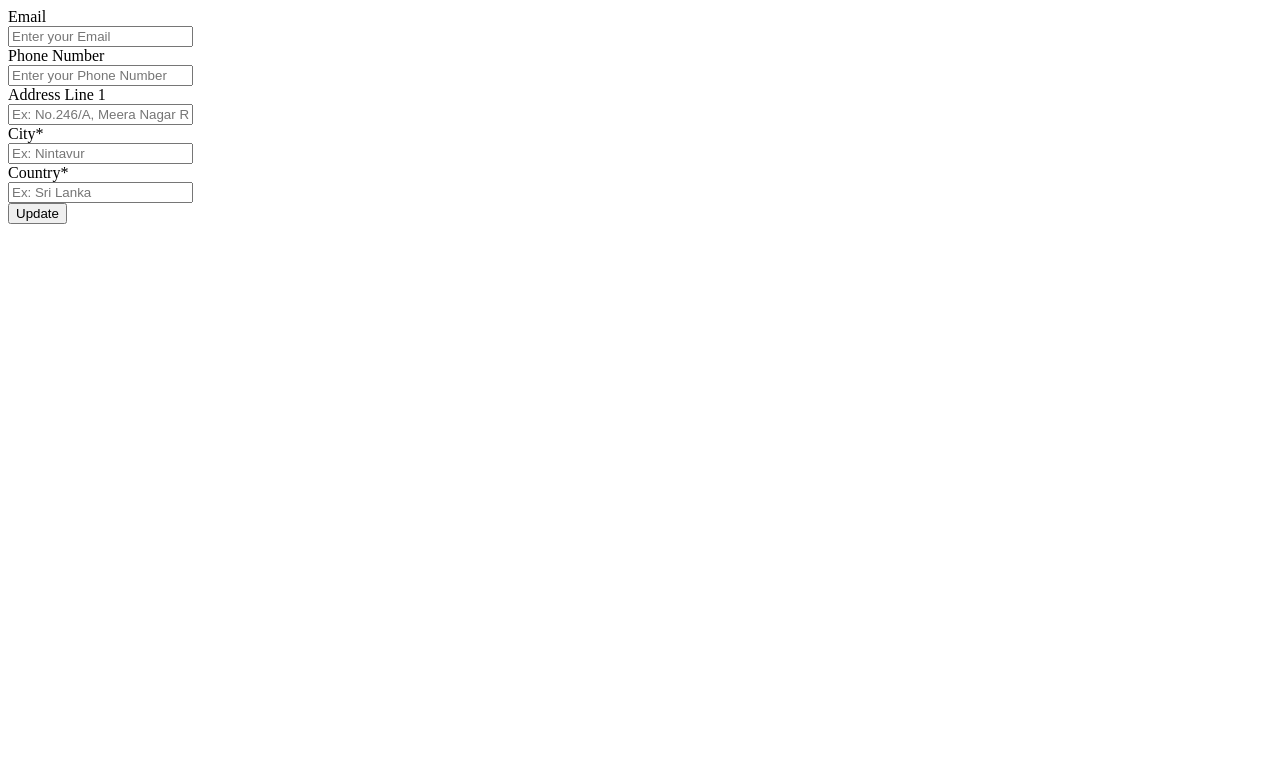
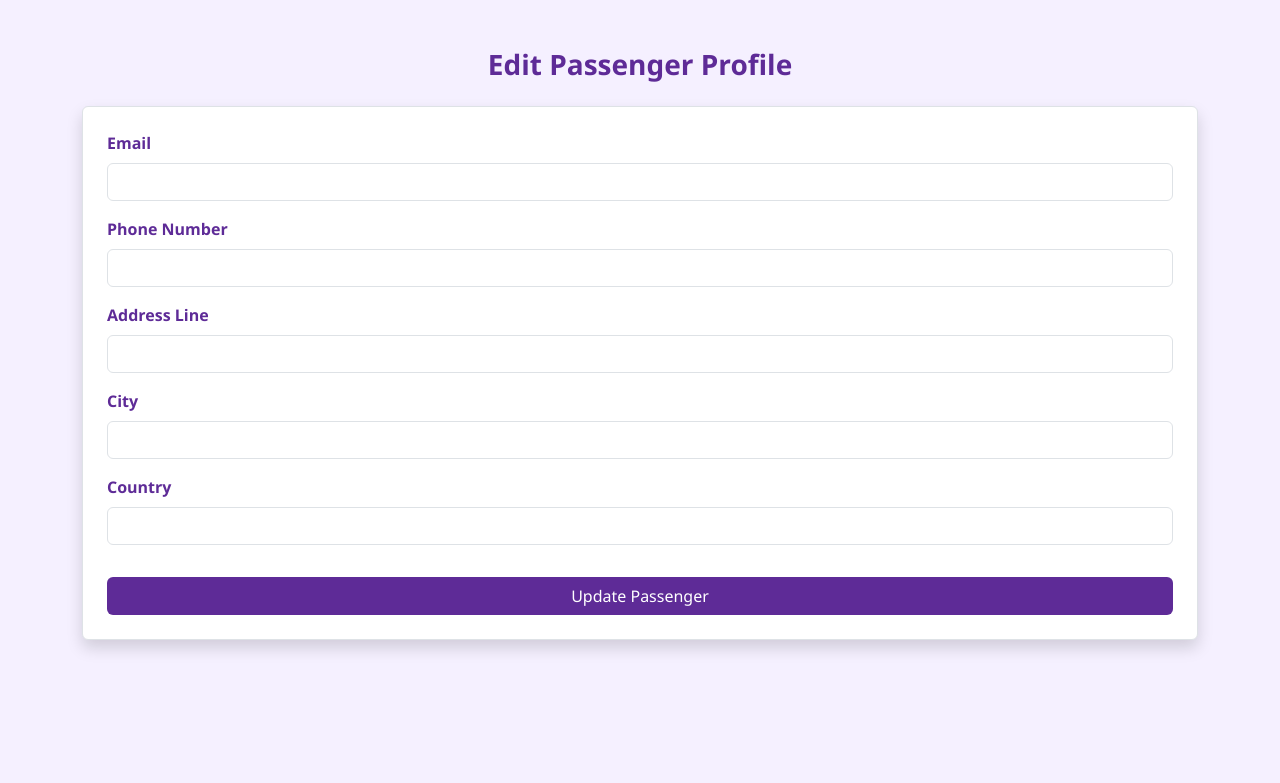
Before and after one commit to KingMaster86/taxi-pi-web, a PHP site: page /cityTaxi/admin-panel/edit-passenger.php in a window 1280 px wide. Shown: the top 783 px of the page. Run offline with PHP 8.4, Linux system fonts and the light colour scheme; data that the repository does not hold is empty; some libraries are stand-ins or nearby versions.

Commit message:
Update edit-passenger.html

```diff
--- a/admin-panel/edit-passenger.php
+++ b/admin-panel/edit-passenger.php
@@ -1,95 +1,110 @@
-<?php
-
-if (isset($_GET['passenger_id'])) {
-    $passedPassengerId = $_GET['passenger_id'];
-
-    $getPassengerDetails = mysqli_query($con, "SELECT * FROM `table_passenger` WHERE id = $passedPassengerId");
-
-    if (mysqli_num_rows($getPassengerDetails) > 0 && mysqli_num_rows($getPassengerDetails) == 1) {
-
-        $arrayOfPassengerDetails = mysqli_fetch_assoc($getPassengerDetails);
-
-        $passengerName = $arrayOfPassengerDetails['passenger_name'];
-        $passengerEmail = $arrayOfPassengerDetails['passenger_email'];
-        $passengerPhoneNo = $arrayOfPassengerDetails['passenger_phone_no'];
-        $passengerAddressLine = $arrayOfPassengerDetails['passenger_address_line'];
-        $passengerCity = $arrayOfPassengerDetails['passenger_city'];
-        $passengerCountry = $arrayOfPassengerDetails['passenger_country'];
+<!DOCTYPE html>
+<html lang="en">
+<head>
+  <meta charset="UTF-8" />
+  <meta name="viewport" content="width=device-width, initial-scale=1.0"/>
+  <title>Edit Passenger | TAXI PI</title>
+  <link rel="stylesheet" href="https://cdn.jsdelivr.net/npm/bootstrap@5.3.3/dist/css/bootstrap.min.css"/>
+  <script src="https://cdn.jsdelivr.net/npm/sweetalert2@11"></script>
+  <style>
+    body {
+      background-color: #f5f0ff;
+      color: #5E2B97;
+      font-family: 'Segoe UI', sans-serif;
     }
+    .btn-purple {
+      background-color: #5E2B97;
+      color: white;
     }
-?>
-
-
-<form method="post" class="p-5">
-    <!-- Email -->
-    <div class="mb-5 w-100">
-        <label for="passenger-email" class="form-label fw-semibold ">Email</label>
-        <div>
-            <input type="email" class="form-control shadow-none" id="passenger-email" name="passenger-email" placeholder="Enter your Email" required="required" autocomplete="off" value="<?php echo $passengerEmail; ?>" />
+    label {
+      font-weight: 600;
+    }
+  </style>
+</head>
+<body class="container py-5">
+  <h3 class="text-center mb-4 fw-bold">Edit Passenger Profile</h3>
+  <form id="editPassengerForm" class="p-4 border rounded shadow bg-white">
+    <div class="mb-3">
+      <label for="passenger-email" class="form-label">Email</label>
+      <input type="email" class="form-control" id="passenger-email" required />
     </div>
+    <div class="mb-3">
+      <label for="passenger-phone" class="form-label">Phone Number</label>
+      <input type="text" class="form-control" id="passenger-phone" required />
     </div>
-
-
-    <!-- Phone Number -->
-    <div class="mb-5 w-100">
-        <label for="passenger-phone-no" class="form-label fw-semibold">Phone Number</label>
-        <div>
-            <input type="text" class="form-control shadow-none" id="passenger-phone-no" name="passenger-phone-no" placeholder="Enter your Phone Number" required="required" autocomplete="off" value="<?php echo $passengerPhoneNo; ?>" />
+    <div class="mb-3">
+      <label for="passenger-address" class="form-label">Address Line</label>
+      <input type="text" class="form-control" id="passenger-address" required />
     </div>
+    <div class="mb-3">
+      <label for="passenger-city" class="form-label">City</label>
+      <input type="text" class="form-control" id="passenger-city" required />
     </div>
-
-    <!-- Address -->
-    <div class="d-md-flex align-items-center mt-3 gap-5">
-        <!-- Address Line 1 -->
-        <div class="mb-3 w-100">
-            <label for="passenger-address-line-1" class="form-label fw-semibold">Address Line 1</label>
-            <div>
-                <input type="text" class="form-control shadow-none text-capitalize" id="passenger-address-line-1" name="passenger-address-line-1" placeholder="Ex: No.246/A, Meera Nagar Road" required="required" autocomplete="off" value="<?php echo $passengerAddressLine; ?>" />
+    <div class="mb-3">
+      <label for="passenger-country" class="form-label">Country</label>
+      <input type="text" class="form-control" id="passenger-country" required />
     </div>
-        </div>
-
-        <!-- City -->
-        <div class="mb-3 w-100">
-            <label for="passenger-city-name" class="form-label">City<span class="text-danger">*</span></label>
-            <div>
-                <input type="text" class="form-control shadow-none text-capitalize" id="passenger-city-name" name="passenger-city-name" placeholder="Ex: Nintavur" required="required" autocomplete="off" value="<?php echo $passengerCity; ?>" />
-            </div>
-        </div>
-
-        <!-- Country -->
-        <div class="mb-3 w-100">
-            <label for="passenger-country-name" class="form-label">Country<span class="text-danger">*</span></label>
-            <div>
-                <input type="text" class="form-control shadow-none text-capitalize" id="passenger-country-name" name="passenger-country-name" placeholder="Ex: Sri Lanka" required="required" autocomplete="off" value="<?php echo $passengerCountry; ?>" />
-            </div>
-        </div>
-    </div>
-
-    <input type="submit" class="btn background-black-color text-light mt-4" value="Update" name="update-btn">
+    <button type="submit" class="btn btn-purple mt-3 w-100">Update Passenger</button>
   </form>
 
+  <!-- Firebase SDK -->
+  <script type="module">
+    import { initializeApp } from "https://www.gstatic.com/firebasejs/10.12.2/firebase-app.js";
+    import { getDatabase, ref, get, update } from "https://www.gstatic.com/firebasejs/10.12.2/firebase-database.js";
 
-<!-- PHP code to update -->
-<?php
+    const firebaseConfig = {
+      apiKey: "AIzaSyAlKOlAxaXuGEL0nN0zH6TaKIjskS-ZyOw",
+      authDomain: "taxi-pi-network.firebaseapp.com",
+      databaseURL: "https://taxi-pi-network-default-rtdb.asia-southeast1.firebasedatabase.app",
+      projectId: "taxi-pi-network",
+      storageBucket: "taxi-pi-network.firebasestorage.app",
+      messagingSenderId: "424683034285",
+      appId: "1:424683034285:web:78d616a9dd98a78a0cd824",
+      measurementId: "G-62J9SRR509"
+    };
 
-if ($_SERVER['REQUEST_METHOD'] == 'POST') {
+    const app = initializeApp(firebaseConfig);
+    const db = getDatabase(app);
 
-    $passengerEmailEl = $_POST['passenger-email'];
-    $passengerPhoneNoEl = $_POST['passenger-phone-no'];
-    $passengerAddressLineEl = $_POST['passenger-address-line-1'];
-    $passengerCityNameEl = $_POST['passenger-city-name'];
-    $passengerCountryNameEl = $_POST['passenger-country-name'];
+    const passengerId = new URLSearchParams(window.location.search).get("passenger_id");
 
-
-    $updatePassengerDetails = mysqli_query($con, "UPDATE `table_passenger` SET passenger_email = '$passengerEmailEl', passenger_phone_no = '$passengerPhoneNoEl', passenger_address_line = '$passengerAddressLineEl', passenger_city = '$passengerCityNameEl', passenger_country = '$passengerCountryNameEl' WHERE id = $passedPassengerId");
-    if ($updatePassengerDetails) {
-        echo "<script>alert('Dear Admin! $passengerName\'s details has been successfully updated...')</script>";
-        echo "<script>window.open('admin-panel.php?passengers','_self')</script>";
+    if (passengerId) {
+      const passengerRef = ref(db, "table_passenger/" + passengerId);
+      get(passengerRef).then((snapshot) => {
+        if (snapshot.exists()) {
+          const data = snapshot.val();
+          document.getElementById("passenger-email").value = data.passenger_email || "";
+          document.getElementById("passenger-phone").value = data.passenger_phone_no || "";
+          document.getElementById("passenger-address").value = data.passenger_address_line || "";
+          document.getElementById("passenger-city").value = data.passenger_city || "";
+          document.getElementById("passenger-country").value = data.passenger_country || "";
         } else {
-        echo "<script>alert('Dear Admin! $passengerName\'s details can\'t be updated at this moment. Please try again later...')</script>";
-        echo "<script>window.open('admin-panel.php?passengers','_self')</script>";
+          Swal.fire("Error", "Passenger not found", "error");
         }
+      });
     }
 
+    document.getElementById("editPassengerForm").addEventListener("submit", function (e) {
+      e.preventDefault();
 
-?>
+      const updatedData = {
+        passenger_email: document.getElementById("passenger-email").value,
+        passenger_phone_no: document.getElementById("passenger-phone").value,
+        passenger_address_line: document.getElementById("passenger-address").value,
+        passenger_city: document.getElementById("passenger-city").value,
+        passenger_country: document.getElementById("passenger-country").value
+      };
+
+      update(ref(db, "table_passenger/" + passengerId), updatedData)
+        .then(() => {
+          Swal.fire("Success", "Passenger updated successfully!", "success").then(() => {
+            window.location.href = "admin-passenger-list.html";
+          });
+        })
+        .catch(() => {
+          Swal.fire("Error", "Failed to update passenger", "error");
+        });
+    });
+  </script>
+</body>
+</html>
```
Lines whose indentation alone changed are shown as unchanged.
